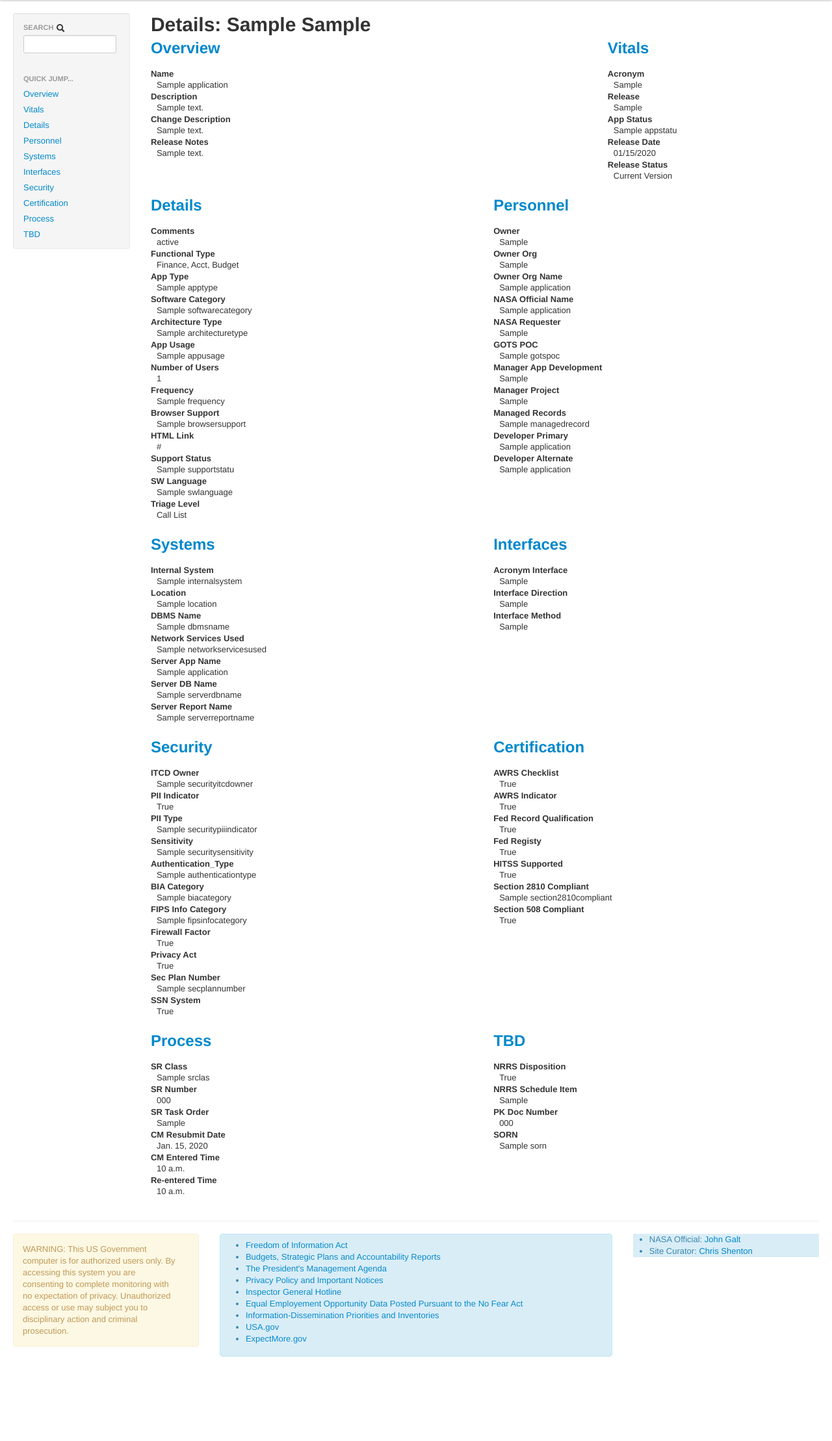
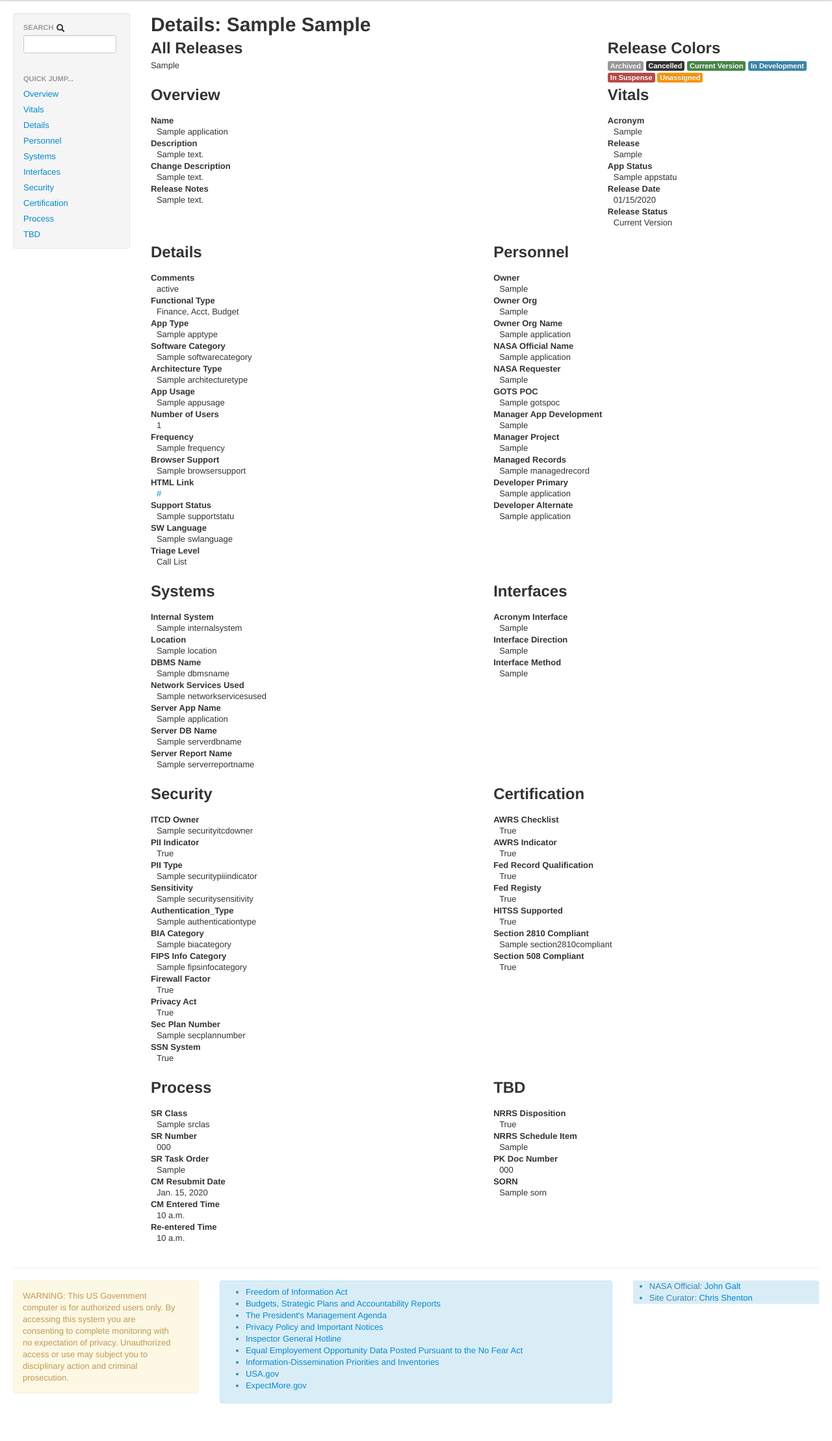
Before and after one commit to shentonfreude/ROSA, a Django app: page /application/1 in a window 1280 px wide. Shown: the part 40-2258 px from the top of the page at 65% size. Before the commit the page ends 2128 px from the top, so only its background shows below. Run offline with Django 3.2, Linux system fonts and the light colour scheme; data comes from the database, SQL or seed files in the repository; tables that the repository leaves empty hold one stand-in row (values such as "Sample post"); parts of the project's set-up code (start-up, migrations or seed data) failed here and were passed over; some libraries are stand-ins or nearby versions.

Commit message:
close #12 show all other releases and color codes
Symlink to any HTML Link address

```diff
--- a/rosa/application/views.py
+++ b/rosa/application/views.py
@@ -118,10 +118,21 @@ def application_versions(request):
 
 def app_details(request, object_id):
     """Return full application.
-    Shouldn't this be done with Generic View?
+    Also show all other release versions for context.
     """
+    app = Application.objects.get(pk=object_id)
+    app_class = BOOTSTRAP_LABEL.get(app.app_status.all()[0].name, '') # all()[0] for bogus M2M
+    rels = Application.objects.filter(acronym=app.acronym).values('id', 'release', 'app_status__name').order_by('release').distinct() # worthless 'distinct'
+    releases = []
+    # Is there a away to do this to 'rels' in place, or with a comprehension?
+    for rel in rels:
+        rel.update({'app_class': BOOTSTRAP_LABEL.get(rel.pop('app_status__name'))})
+        releases.append(rel)
     return render_to_response('application/application_details.html',
-                              {'app': Application.objects.get(pk=object_id)
+                              {'app': app,
+                               'app_class': app_class,
+                               'releases': releases,
+                               'bootstrap_label': BOOTSTRAP_LABEL,
                                },
                               context_instance=RequestContext(request));
 
--- a/rosa/templates/application/application_details.html
+++ b/rosa/templates/application/application_details.html
@@ -21,7 +21,32 @@
 
 <div class="row-fluid">
   <div class="span8">
-    <a name="overview"><h2>Overview</h2></a>
+    <h2 id="allreleases">All Releases</h2>
+    {% for release in releases %}
+    {% if release.release == app.release %}
+    <span class="{{release.app_class}}"
+       href="{% url app_details object_id=release.id %}">{{release.release}}</span>
+    {% else %}
+    <a class="{{release.app_class}}"
+       href="{% url app_details object_id=release.id %}">{{release.release}}</a>
+    {% endif %}
+    {% endfor %}
+  </div>
+  <div class="span4">
+    <h2 id="releasecolors">Release Colors</h2>
+      <span class="{{bootstrap_label.Archived}}">Archived</span>
+      <span class="{{bootstrap_label.Cancelled}}">Cancelled</span>
+      <span class="{{bootstrap_label.Current_Version}}">Current Version</span>
+      <span class="{{bootstrap_label.In_Development}}">In Development</span>
+      <span class="{{bootstrap_label.In_Suspense}}">In Suspense</span>
+      <span class="{{bootstrap_label.Unassigned}}">Unassigned</span>
+  </div>
+</div>
+
+
+<div class="row-fluid">
+  <div class="span8">
+    <h2 id=="overview">Overview</h2>
     <dl>
       <dt>Name                        </dt><dd>{{app.app_name                    }}</dd>
       <dt>Description                 </dt><dd>{{app.description                 }}</dd>
@@ -30,22 +55,21 @@
     </dl>
   </div>
   <div class="span4">
-    <a name="vitals"><h2>Vitals</h2></a>
+    <h2 id="vitals">Vitals</h2>
     <dl>
       <dt>Acronym                     </dt><dd>{{app.acronym                     }}</dd>
-      <dt>Release                     </dt><dd>{{app.release                     }}</dd>
+      <dt>Release                     </dt><dd><span class="{{app_class}}">{{app.release                     }}</span></dd>
     {#<dt>acronymrelease              </dt><dd>{{app.acronymrelease              }}</dd>#}
-      <dt>App Status                  </dt><dd>{{app.app_status.all|join:", "          }}</dd>
+      <dt>App Status                  </dt><dd><span class="{{app_class}}">{{app.app_status.all|join:", "          }}</span></dd>
       <dt>Release Date                </dt><dd>{{app.release_date|date:"m/d/Y"   }}</dd>
       <dt>Release Status              </dt><dd>{{app.release_status              }}</dd>
     </dl>
   </div>
 </div>
 
-
 <div class="row-fluid">
   <div class="span6">
-    <a name="details"><h2>Details</h2></a>
+    <h2 id="details">Details</h2>
     <dl>
       <dt>Comments                    </dt><dd>{{app.app_status_comments         }}</dd>
       <dt>Functional Type             </dt><dd>{{app.functional_type.all|join:", "             }}</dd>
@@ -56,14 +80,14 @@
       <dt>Number of Users             </dt><dd>{{app.app_users_num               }}</dd>
       <dt>Frequency                   </dt><dd>{{app.frequency                   }}</dd>
       <dt>Browser Support             </dt><dd>{{app.browser_support.all|join:", "             }}</dd>
-      <dt>HTML Link                   </dt><dd>{{app.html_link                   }}</dd>
+      <dt>HTML Link                   </dt><dd><a href="{{app.html_link}}">{{app.html_link}}</a> </dd>
       <dt>Support Status              </dt><dd>{{app.support_status.all|join:", "              }}</dd>
       <dt>SW Language                 </dt><dd>{{app.sw_language.all|join:", "                 }}</dd>
       <dt>Triage Level                </dt><dd>{{app.triage_level                }}</dd>
     </dl>
   </div>
   <div class="span6">
-    <a name="personnel"><h2>Personnel</h2></a>
+    <h2 id="personnel">Personnel</h2>
     <dl>
       <dt>Owner                       </dt><dd>{{app.owner                       }}</dd>
       <dt>Owner Org                   </dt><dd>{{app.owner_org                   }}</dd>
@@ -83,7 +107,7 @@
 
 <div class="row-fluid">
   <div class="span6">
-    <a name="systems"><h2>Systems</h2></a>
+    <h2 id="systems">Systems</h2>
     <dl>
       <dt>Internal System             </dt><dd>{{app.internal_system             }}</dd>
       <dt>Location                    </dt><dd>{{app.location.all|join:", "                    }}</dd>
@@ -95,7 +119,7 @@
     </dl>
   </div>
   <div class="span6">
-    <a name="interfaces"><h2>Interfaces</h2></a>
+    <h2 id="interfaces">Interfaces</h2>
     <dl>
       <dt>Acronym Interface           </dt><dd>{{app.acronym_interface           }}</dd>
       <dt>Interface Direction         </dt><dd>{{app.acronym_inter_direction     }}</dd>
@@ -106,7 +130,7 @@
 
 <div class="row-fluid">
   <div class="span6">
-    <a name="security"><h2>Security</h2></a>
+    <h2 id="security">Security</h2>
     <dl>
       <dt>ITCD Owner                  </dt><dd>{{app.security_itcd_owner         }}</dd>
       <dt>PII Indicator               </dt><dd>{{app.security_pii_indicator      }}</dd>
@@ -122,7 +146,7 @@
     </dl>
   </div>
   <div class="span6">
-    <a name="certification"><h2>Certification</h2></a>
+    <h2 id="certification">Certification</h2>
     <dl>
       <dt>AWRS Checklist              </dt><dd>{{app.awrs_checklist              }}</dd>
       <dt>AWRS Indicator              </dt><dd>{{app.awrs_indicator              }}</dd>
@@ -135,12 +159,9 @@
   </div>
 </div>
 
-
-
-
 <div class="row-fluid">
   <div class="span6">
-    <a name="process"><h2>Process</h2></a>
+    <h2 id="process">Process</h2>
     <dl>
       <dt>SR Class                    </dt><dd>{{app.sr_class.all|join:", "                    }}</dd>
       <dt>SR Number                   </dt><dd>{{app.sr_number                   }}</dd>
@@ -151,7 +172,7 @@
     </dl>
   </div>
   <div class="span6">
-    <a name="tbd"><h2>TBD</h2></a>
+    <h2 id="tbd">TBD</h2>
     <dl>
       <dt>NRRS Disposition            </dt><dd>{{app.nrrs_disposition            }}</dd>
       <dt>NRRS Schedule Item          </dt><dd>{{app.nrrs_schedule_item          }}</dd>
```
